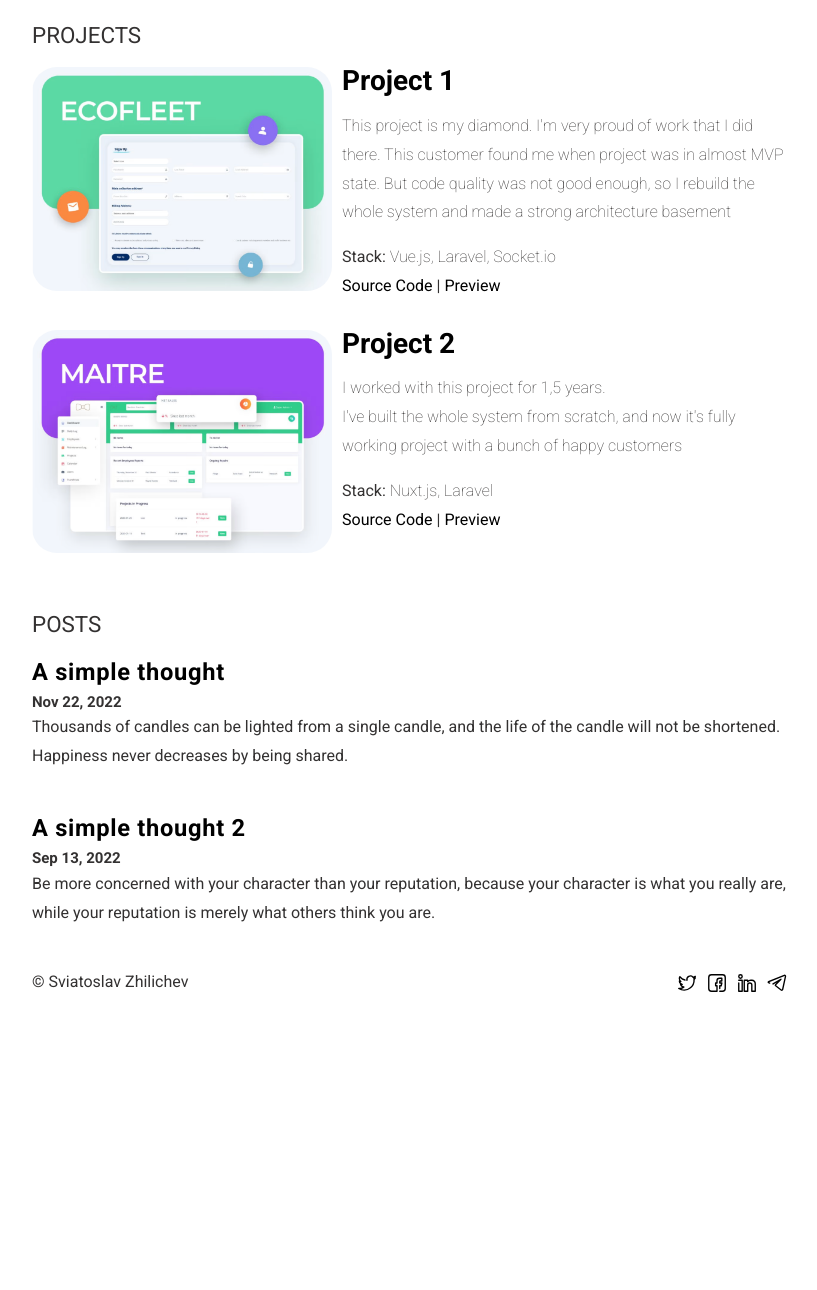
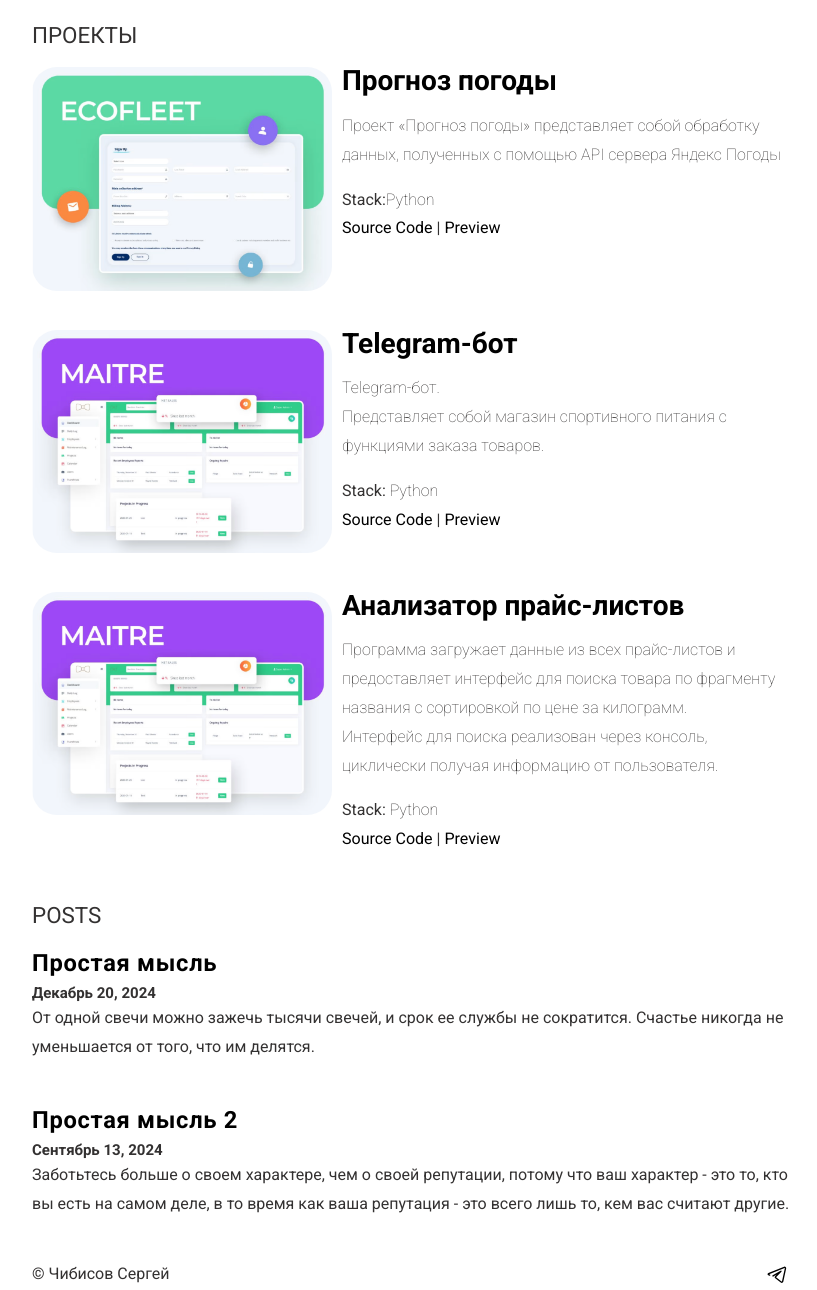
Before and after one commit to SChibisov/schibisov.github.io, a plain HTML site: page index.html in a window 1280 px wide. Shown: the part 1227-2517 px from the top of the page, without its empty margins (228-1045 px from the left). Before the commit the page ends 2225 px from the top, so only its background shows below. Drawn offline with Linux system fonts and the light colour scheme.

Commit message:
Update index.html

```diff
--- a/index.html
+++ b/index.html
@@ -70,21 +70,20 @@
                         <p>Вы можете ознакомиться с моими проетами, если что-то заитересует, можете обращаться и обсудим создание вашего проекта.</p>
                     </div>
                 </div>
-                <h2 class="content__subheader">Projects</h2>
+                <h2 class="content__subheader">Проекты</h2>
                 <div class="content__main-item project">
                     <a data-fslightbox href="assets/img/project.png">
                         <img src="assets/img/project.png" alt="project1">
                     </a>
                     <div>
                         <div class="main-item__title">
-                            <a href="/example/project.html"><span>Project 1</span></a>
+                            <a href="/example/project.html"><span>Прогноз погоды</span></a>
                         </div>
                         <div class="main-item__description">
-                            <p>This project is my diamond. I'm very proud of work that I did there.
-                            This customer found me when project was in almost MVP state. But code quality was not good enough, so I rebuild the whole system and made a strong architecture basement</p>
+                            <p>Проект «Прогноз погоды» представляет собой обработку данных, полученных с помощью API сервера Яндекс Погоды</p>
                         </div>
                         <div class="main-item__subdescription">
-                            <p><span>Stack:</span> Vue.js, Laravel, Socket.io</p>
+                            <p><span>Stack:</span>Python</p>
                             <p class="main-item__links"><a href=""><span>Source Code</span></a><span>|</span><a href=""><span>Preview</span></a> </p>
                         </div>
                     </div>
@@ -95,15 +94,32 @@
                     </a>
                     <div>
                         <div class="main-item__title">
-                            <a href="/example/project.html"><span>Project 2</span></a>
+                            <a href="/example/project.html"><span>Telegram-бот</span></a>
                         </div>
                         <div class="main-item__description">
-                            <p>I worked with this project for 1,5 years.
-                                <br/>I've built the whole system from scratch, and now it's fully working project
-                                with a bunch of happy customers</p>
+                            <p>Telegram-бот.
+                                <br/>Представляет собой магазин спортивного питания с функциями заказа товаров.</p>
                         </div>
                         <div class="main-item__subdescription">
-                            <p><span>Stack:</span> Nuxt.js, Laravel</p>
+                            <p><span>Stack:</span> Python</p>
+                            <p class="main-item__links"><a href=""><span>Source Code</span></a><span>|</span><a href=""><span>Preview</span></a> </p>
+                        </div>
+                    </div>
+                </div>
+                 <div class="content__main-item project">
+                    <a data-fslightbox href="assets/img/project2.png">
+                        <img src="assets/img/project2.png" alt="project2">
+                    </a>
+                    <div>
+                        <div class="main-item__title">
+                            <a href="/example/project.html"><span>Анализатор прайс-листов</span></a>
+                        </div>
+                        <div class="main-item__description">
+                            <p>Программа загружает данные из всех прайс-листов и предоставляет интерфейс для поиска товара по фрагменту названия с сортировкой по цене за килограмм.
+                                <br/>Интерфейс для поиска реализован через консоль, циклически получая информацию от пользователя.</p>
+                        </div>
+                        <div class="main-item__subdescription">
+                            <p><span>Stack:</span> Python</p>
                             <p class="main-item__links"><a href=""><span>Source Code</span></a><span>|</span><a href=""><span>Preview</span></a> </p>
                         </div>
                     </div>
@@ -112,22 +128,22 @@
                 <div class="content__main-item post">
                     <article>
                         <h2 class="main-item__title">
-                            <a href="#linktopost">A simple thought</a>
+                            <a href="#linktopost">Простая мысль</a>
                         </h2>
-                        <p class="main-item__date">Nov 22, 2022</p>
+                        <p class="main-item__date">Декабрь 20, 2024</p>
                         <div class="main-item__description">
-                            <p>Thousands of candles can be lighted from a single candle, and the life of the candle will not be shortened. Happiness never decreases by being shared.</p>
+                            <p>От одной свечи можно зажечь тысячи свечей, и срок ее службы не сократится. Счастье никогда не уменьшается от того, что им делятся.</p>
                         </div>
                     </article>
                 </div>
                 <div class="content__main-item post">
                     <article>
                         <h2 class="main-item__title">
-                            <a href="#linktopost">A simple thought 2</a>
+                            <a href="#linktopost">Простая мысль 2</a>
                         </h2>
-                        <p class="main-item__date">Sep 13, 2022</p>
+                        <p class="main-item__date">Сентябрь 13, 2024</p>
                         <div class="main-item__description">
-                            <p>Be more concerned with your character than your reputation, because your character is what you really are, while your reputation is merely what others think you are.</p>
+                            <p>Заботьтесь больше о своем характере, чем о своей репутации, потому что ваш характер - это то, кто вы есть на самом деле, в то время как ваша репутация - это всего лишь то, кем вас считают другие.</p>
                         </div>
                     </article>
                 </div>
@@ -135,19 +151,10 @@
         </div>
         <div class="footer">
             <div>
-                <span>© Sviatoslav Zhilichev</span>
+                <span>© Чибисов Сергей</span>
             </div>
             <div>
                 <nav class="footer__social">
-                    <a href="#link" target="_blank" class="footer__social-item">
-                        <img src="assets/img/icons/twitter.svg" alt="Twitter">
-                    </a>
-                    <a href="#link" target="_blank" class="footer__social-item">
-                        <img src="assets/img/icons/facebook.svg" alt="Facebook">
-                    </a>
-                    <a href="#link" target="_blank" class="footer__social-item">
-                        <img src="assets/img/icons/in.svg" alt="LinkedIn">
-                    </a>
                     <a href="#link" target="_blank" class="footer__social-item">
                         <img src="assets/img/icons/telegram.svg" alt="Telegram">
                     </a>
```
